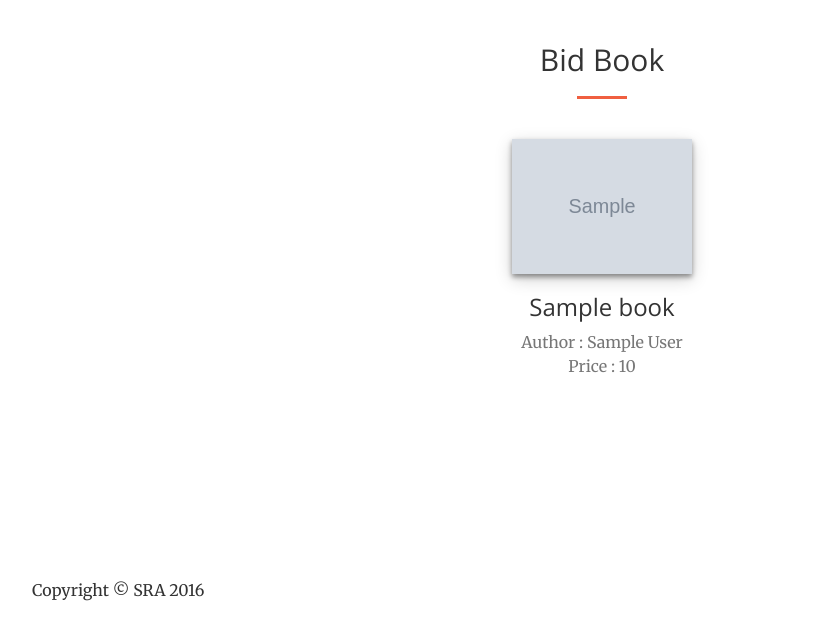
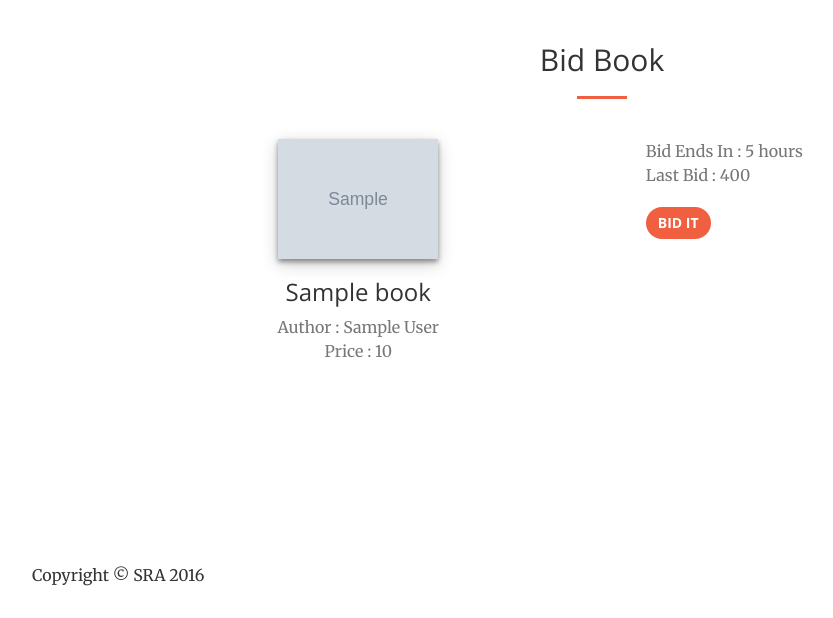
Before and after one commit to surajjana/savyrocket, a PHP site: page /flyingbook/bid_it.php?id=1 in a window 1280 px wide. Shown: the part 57-675 px from the top of the page, without its empty margins (38-871 px from the left). Run offline with PHP 8.4, Linux system fonts and the light colour scheme; the visitor is signed in with stand-in values (Sample User, id 1); tables that the repository leaves empty or names only in its code hold one stand-in row (values such as "Sample post"); grey boxes marked "Sample" are stand-in pictures; some libraries are stand-ins or nearby versions.

Commit message:
new commit

```diff
--- a/bid_it.php
+++ b/bid_it.php
@@ -139,16 +139,25 @@ $row = mysql_fetch_array($retval, MYSQL_ASSOC);
         </div>
         <div class="container">
             <div class="row">
-            	<div class="col-lg-4"></div>
-                <div class="col-lg-4 col-md-6 text-center touch-anchor" style:"max-height:100px;">
+            	<div class="col-lg-1"></div>
+                <div class="col-lg-5 col-md-6 text-center touch-anchor" style:"max-height:100px;">
                     <div class="service-box">
-                        <img src="<?php echo $row['book_img']; ?>" style="width:50%;">
+                        <img src="<?php echo $row['book_img']; ?>" style="width:40%;">
                         <h3><?php echo $row['name'];?></h3>
                         <p class="text-muted">Author : <?php echo $row['author'];?></p>
                         <p class="text-muted">Price : <?php echo $row['price'];?></p>
+                        <p class="text-muted"></p>
                     </div>
                 </div>
-            	<div class="col-lg-4"></div>
+                <div class="col-lg-5 col-md-6">
+                	<div class="service-box">
+                		<p class="text-muted">Bid Ends In : <?php echo "5 hours";?></p>
+                		<p class="text-muted">Last Bid : <?php echo "400";?></p>
+                        <br />
+                        <a href="bid_final.php?id=<?php echo $_GET['id']; ?>"></a><button class="btn btn-primary">Bid It</button>
+                    </div>
+                </div>
+            	<div class="col-lg-1"></div>
             </div>
         </div>
     </section>
```
